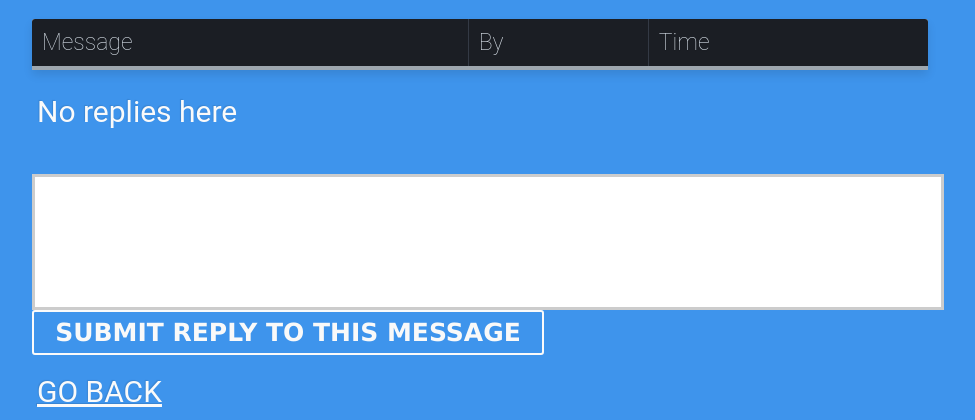
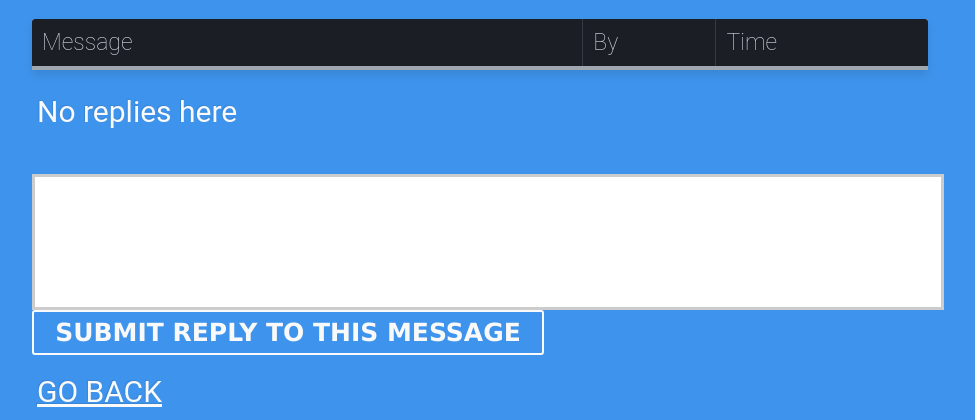
Before and after one commit to hiimdoublej/dbms2016, a PHP site: page /comment.php in a window 1280 px wide. Shown: the part 60-480 px from the top of the page, without its empty margins (8-983 px from the left). Run offline with PHP 8.4, Linux system fonts and the light colour scheme; a user stored in the database is signed in; data comes from the database, SQL or seed files in the repository; data that the repository does not hold is empty; a stand-in replaces the project's code that opens the database connection.

Commit message:
-Table alignment fixed in comment.php

```diff
--- a/comment.php
+++ b/comment.php
@@ -49,9 +49,9 @@ $res=$conn->prepare($sql_select);
 $res->execute();
 ?>
     <table class = "table-fill">
-    <tr><th>Message</th>
-    <th>By</th>
-    <th>Time</th>
+    <tr><th id = "text">Message</th>
+    <th id = "name">By</th>
+    <th id = "time">Time</th>
     <?php
     while($row=$res->fetch(PDO::FETCH_OBJ))
     {
@@ -75,9 +75,9 @@ if($res->rowCount()!=0)
 {
 ?>
     <table class = "table-fill">
-    <tr><th>Replies</th>
-    <th>By</th>
-    <th>Time</th>
+    <tr><th id="text">Replies</th>
+    <th id="name">By</th>
+    <th id="time">Time</th>
     <?php
     while($row=$res->fetch(PDO::FETCH_OBJ))
     {
--- a/style.css
+++ b/style.css
@@ -226,7 +226,7 @@ div.table-title {
   border-radius:3px;
   border-collapse: collapse;
   margin-left:40px;
-  width: 70%;
+  max-width: 70%;
   padding:5px;
   box-shadow: 0 5px 10px rgba(0, 0, 0, 0.1);
   animation: float 5s infinite;
@@ -244,9 +244,21 @@ th {
   text-shadow: 0 1px 1px rgba(0, 0, 0, 0.1);
   vertical-align:middle;
 }
+th#text
+{
+  width:200em;
+}
+th#name
+{
+  width:40em;
+}
+th#time
+{
+  width:65em;
+}
 th#actions
 {
-max-width:10px;
+max-width:10em;
 }
 
 th:first-child {
```
Also changed, not shown: 1 other file.
